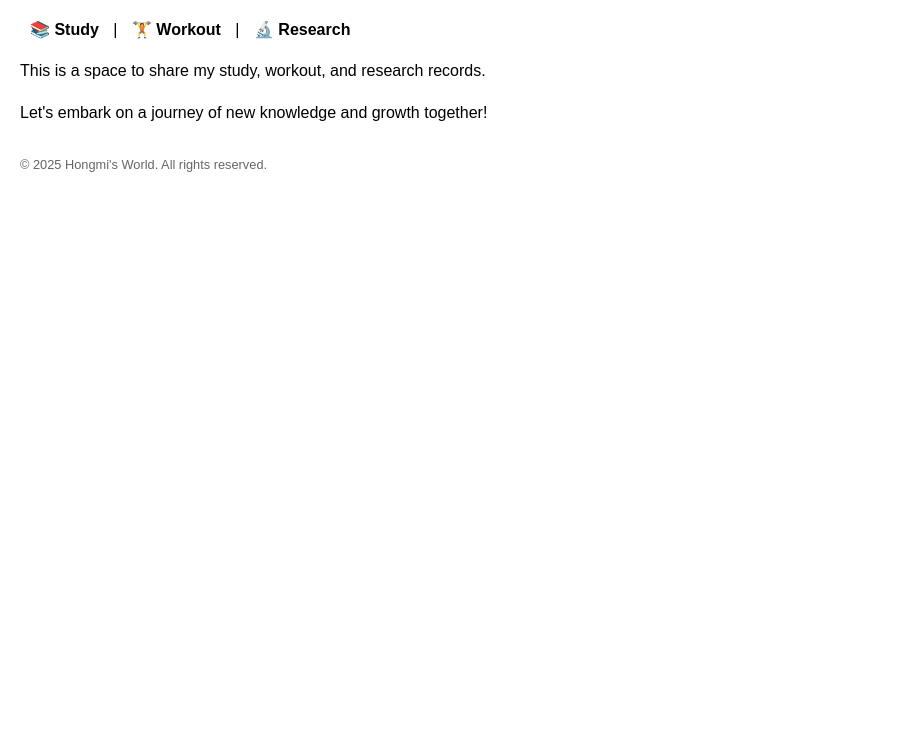
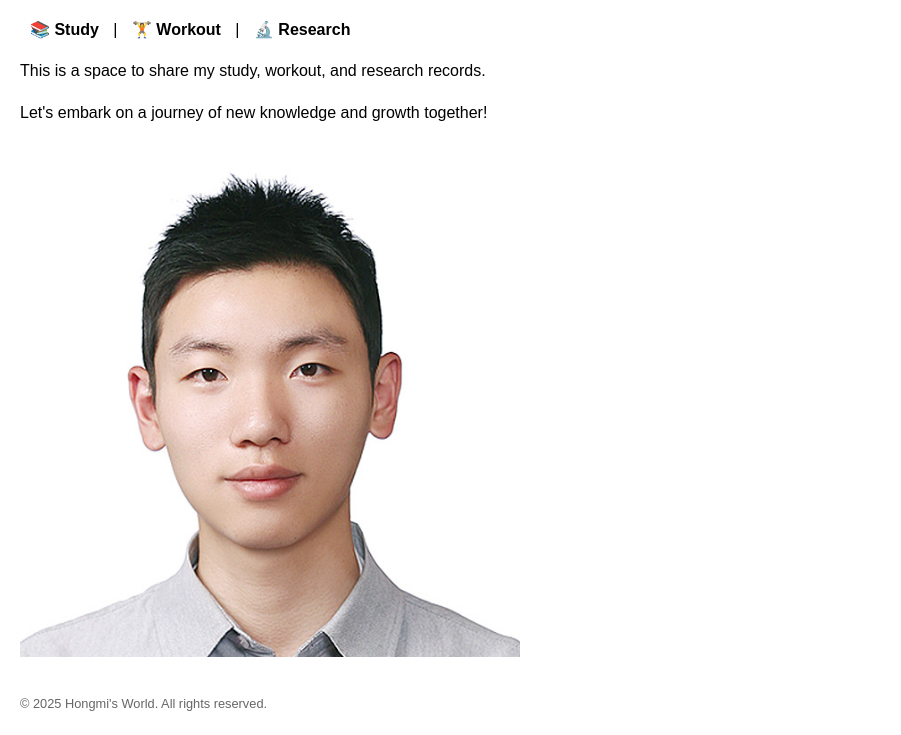
Before and after one commit to T-Therapeutics-Lab/MotherEarth, a plain HTML site: page index.html in a window 1280 px wide. Shown: the part 76-811 px from the top of the page, without its empty margins (0-901 px from the left). Drawn offline with Linux system fonts and the light colour scheme.

Commit message:
Update index.html

```diff
--- a/index.html
+++ b/index.html
@@ -15,6 +15,7 @@
     </nav>
     <p>This is a space to share my study, workout, and research records.</p>
     <p>Let's embark on a journey of new knowledge and growth together!</p>
+    <img src="IMG_1296.jpg" alt="설명 텍스트" width="500">
 
 
 
```
